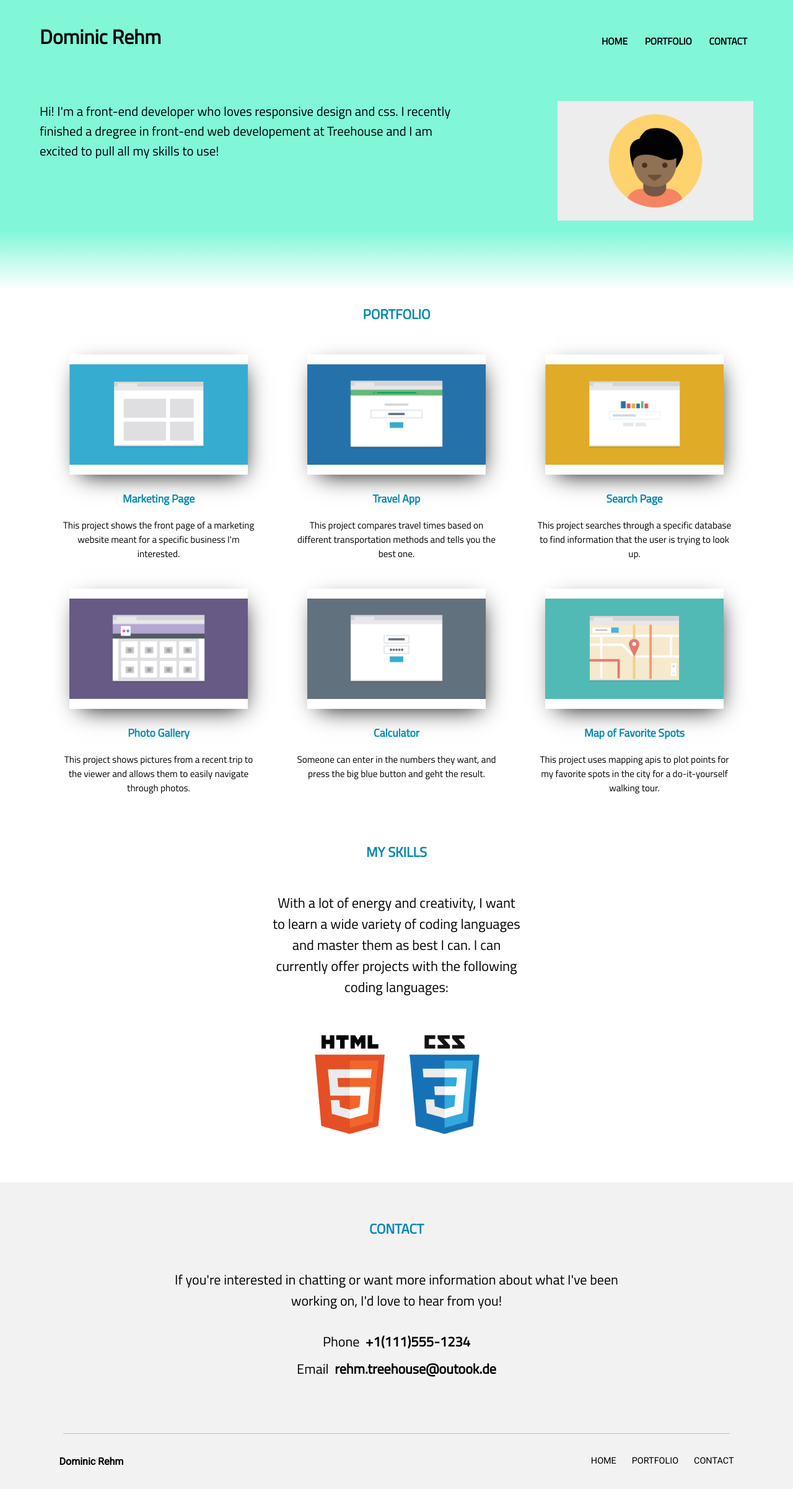
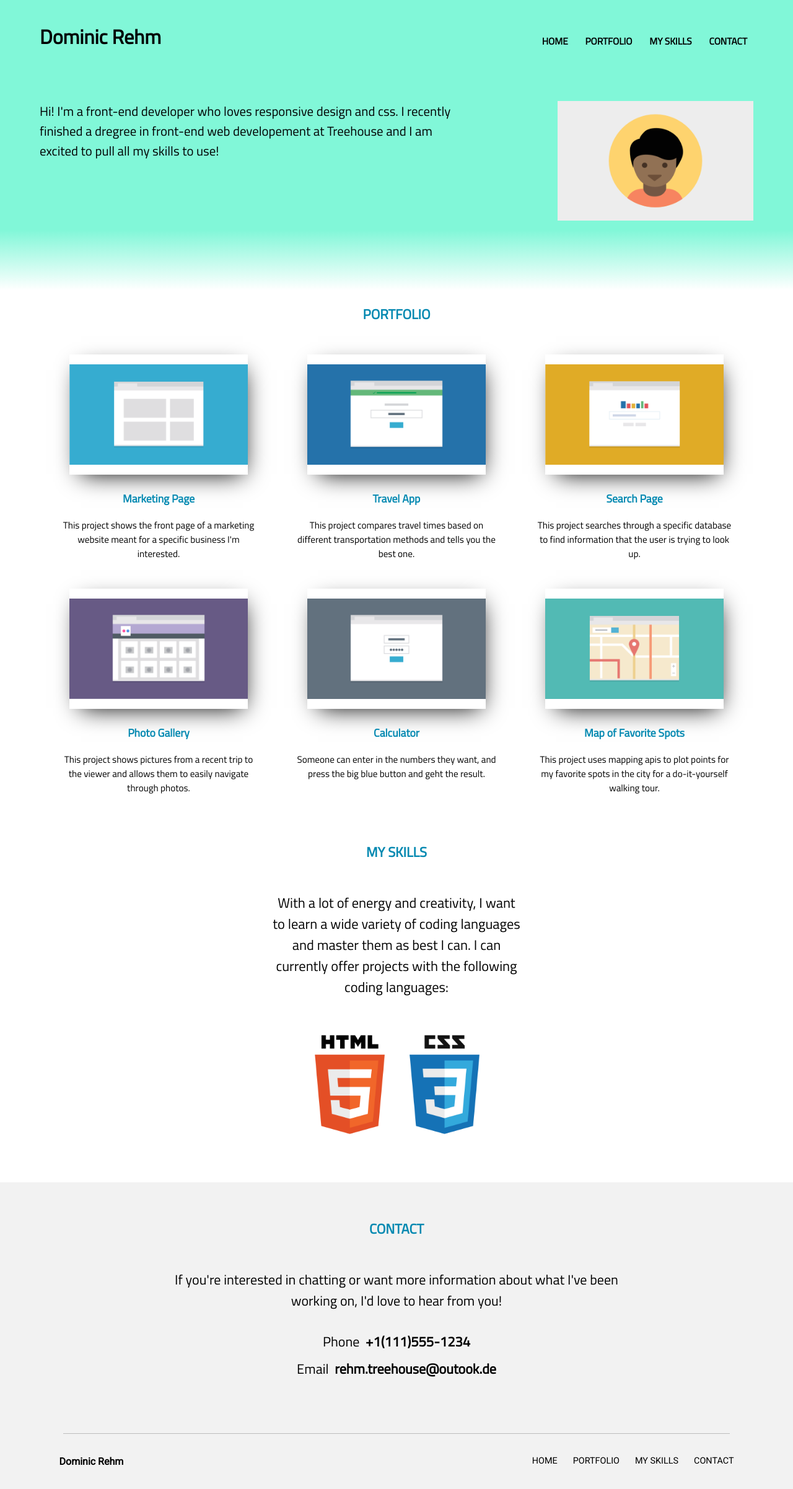
Before and after one commit to DominicRehm/techdegree-project-2, a plain HTML site: page index.html in a window 1280 px wide. Shown: the whole page at 62% size. Drawn offline with Linux system fonts and the light colour scheme.

Commit message:
First Upload was the wrong index.html

```diff
--- a/index.html
+++ b/index.html
@@ -18,6 +18,7 @@
                         <ul>
                             <li><a href="#top">Home</a></li>
                             <li><a href="#portfolio">Portfolio</a></li>
+                            <li><a href="#skills">My Skills</a></li>
                             <li><a href="#contact">Contact</a></li>
                         </ul>
                     </nav>
@@ -98,6 +99,7 @@
                         <ul>
                             <li><a href="#top">Home</a></li>
                             <li><a href="#portfolio">Portfolio</a></li>
+                            <li><a href="#skills">My Skills</a></li>
                             <li><a href="#contact">Contact</a></li>
                         </ul>
                     </nav>
```
